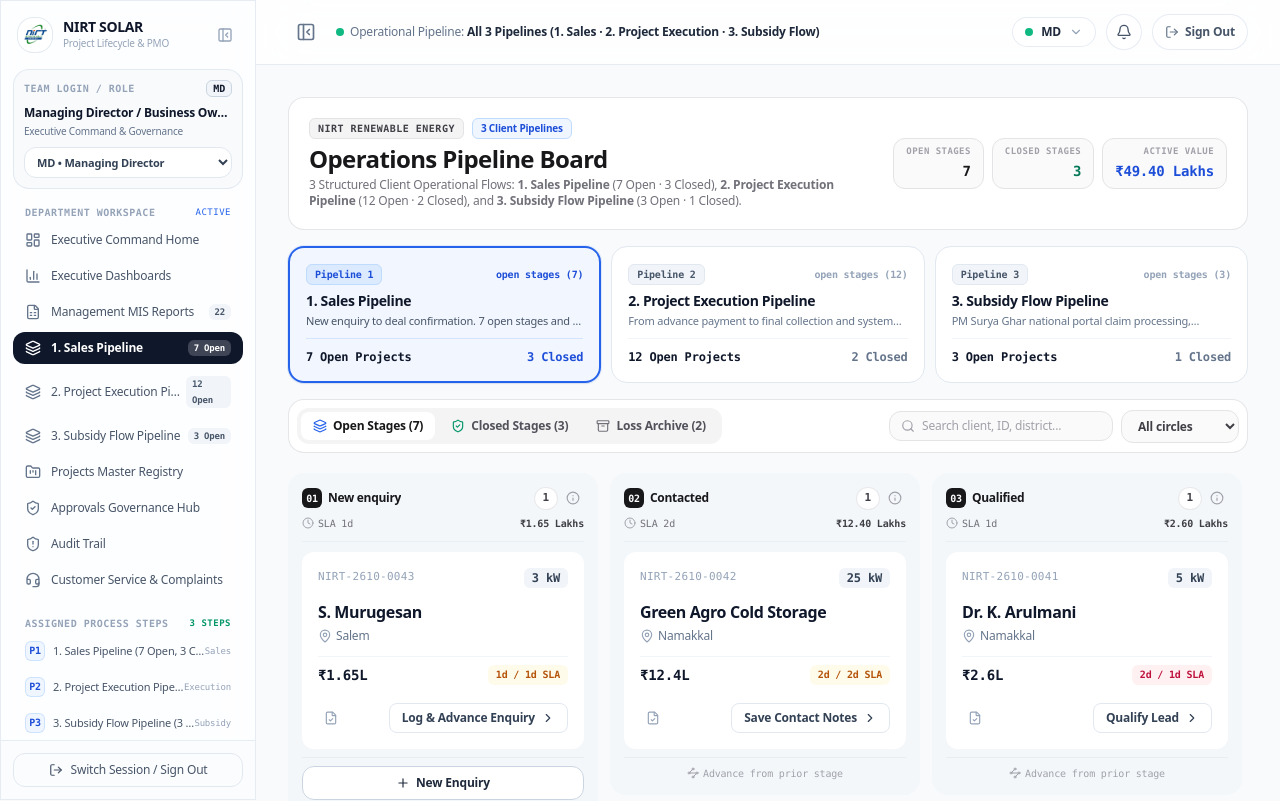
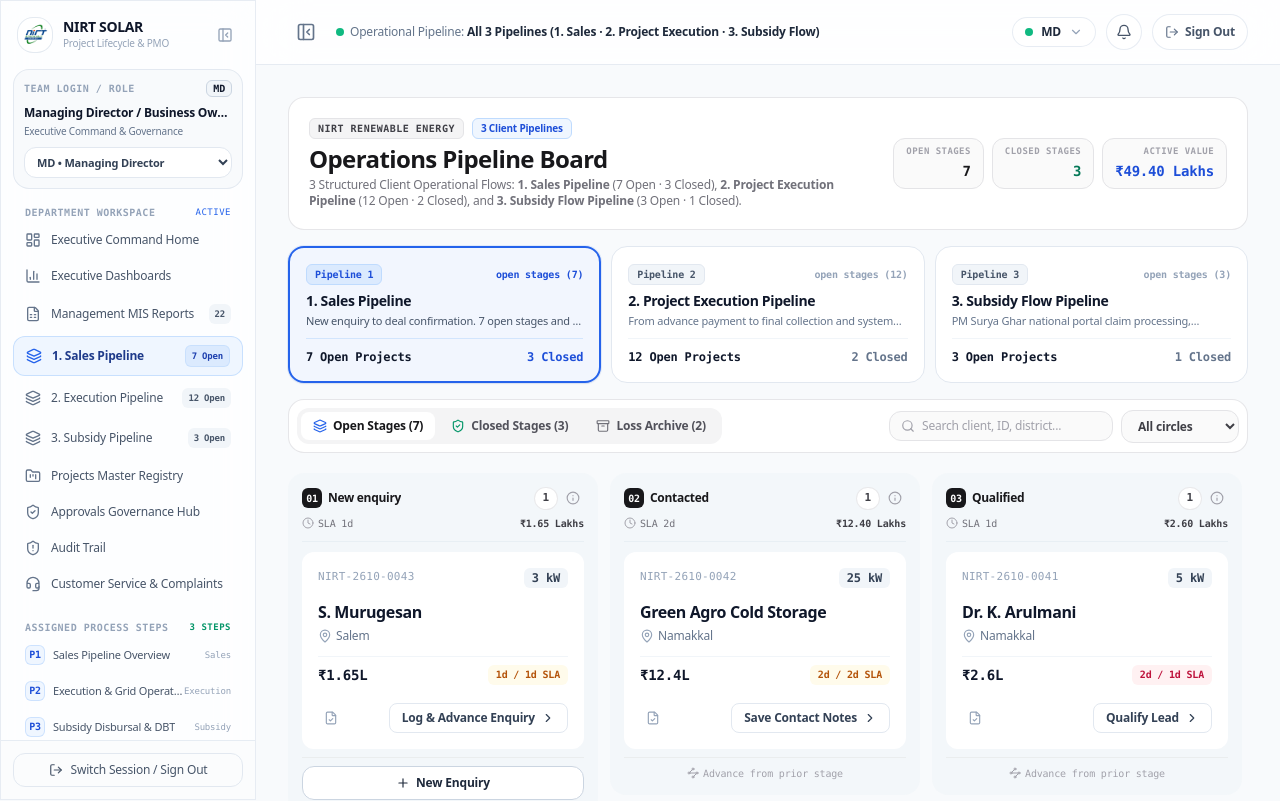
Before and after one commit to Unavee/nirt_UI, a React (Vite) app: page /pipelines in a window 1280 px wide. Shown: the top 801 px of the page. Built offline with nearby package versions, Linux system fonts and the light colour scheme.

Commit message:
fix(sidebar): soften all active states to blue-50, remove remaining bg-slate-900 from governance links

```diff
--- a/src/components/Sidebar.jsx
+++ b/src/components/Sidebar.jsx
@@ -220,20 +220,20 @@ export default function Sidebar() {
                 to={targetUrl}
                 className={`apple-button flex items-center justify-between px-3 py-2 rounded-xl text-xs font-medium transition-all ${
                   isActive
-                    ? "bg-slate-900 text-white font-semibold shadow-xs"
+                    ? "bg-blue-50 text-blue-900 font-semibold border border-blue-200/80 shadow-2xs"
                     : "text-slate-600 hover:text-slate-900 hover:bg-slate-100/80"
                 } ${isCollapsed ? "justify-center px-2" : ""}`}
                 title={isCollapsed ? item.label : ""}
               >
-                <div className="flex items-center space-x-2.5 min-w-0">
-                  <Icon className={`w-4 h-4 shrink-0 ${isActive ? "text-white" : "text-slate-500"}`} />
+                <div className="flex items-center space-x-2.5 min-w-0 flex-1 mr-1">
+                  <Icon className={`w-4 h-4 shrink-0 ${isActive ? "text-blue-600" : "text-slate-500"}`} />
                   {!isCollapsed && <span className="truncate">{item.label}</span>}
                 </div>
                 {!isCollapsed && item.badge && (
                   <span
-                    className={`text-[9px] font-mono font-bold px-1.5 py-0.2 rounded-md ${
+                    className={`text-[9px] font-mono font-bold px-1.5 py-0.5 rounded-md whitespace-nowrap shrink-0 ${
                       isActive
-                        ? "bg-white/20 text-white"
+                        ? "bg-blue-100 text-blue-800 border border-blue-200/60"
                         : "bg-slate-100 text-slate-600"
                     }`}
                   >
@@ -324,7 +324,7 @@ export default function Sidebar() {
                 to="/audit"
                 className={`apple-button flex items-center space-x-2.5 px-3 py-2 rounded-xl text-xs font-medium transition-all ${
                   pathname === "/audit"
-                    ? "bg-slate-900 text-white shadow-xs font-semibold"
+                    ? "bg-blue-50 text-blue-900 font-semibold border border-blue-200/80 shadow-2xs"
                     : "text-slate-600 hover:text-slate-900 hover:bg-slate-100/70"
                 } ${isCollapsed ? "justify-center px-2" : ""}`}
                 title={isCollapsed ? "Audit Trail" : ""}
@@ -336,7 +336,7 @@ export default function Sidebar() {
                 to="/settings/users"
                 className={`apple-button flex items-center space-x-2.5 px-3 py-2 rounded-xl text-xs font-medium transition-all ${
                   pathname === "/settings/users"
-                    ? "bg-slate-900 text-white shadow-xs font-semibold"
+                    ? "bg-blue-50 text-blue-900 font-semibold border border-blue-200/80 shadow-2xs"
                     : "text-slate-600 hover:text-slate-900 hover:bg-slate-100/70"
                 } ${isCollapsed ? "justify-center px-2" : ""}`}
                 title={isCollapsed ? "Users & Roles Governance" : ""}
--- a/src/data/roleWorkspaceConfig.js
+++ b/src/data/roleWorkspaceConfig.js
@@ -1,8 +1,8 @@
 // NIRT Solar EPC - Role & departmental workspace configuration
 // Strictly aligned with client specification:
 // 1. Sales Pipeline (7 Open, 3 Closed)
-// 2. Project Execution Pipeline (12 Open, 2 Closed)
-// 3. Subsidy Flow Pipeline (3 Open, 1 Closed)
+// 2. Execution Pipeline (12 Open, 2 Closed)
+// 3. Subsidy Pipeline (3 Open, 1 Closed)
 
 export const ROLE_WORKSPACES = {
   sales_rep: {
@@ -60,7 +60,7 @@ export const ROLE_WORKSPACES = {
     pipelineCode: "2",
     menuItems: [
       { label: "Store & Inventory Desk", href: "/", icon: "Truck" },
-      { label: "2. Project Execution Pipeline", href: "/pipelines?pipeline=execution", icon: "Layers", badge: "12 Open" },
+      { label: "2. Execution Pipeline", href: "/pipelines?pipeline=execution", icon: "Layers", badge: "12 Open" },
       { label: "Procurement & BoM", href: "/projects/NIRT-26-0042", icon: "Package", tabTarget: "procurement" },
       { label: "Store & Inventory", href: "/projects/NIRT-26-0042", icon: "Warehouse", tabTarget: "store" },
       { label: "Material Pending Report", href: "/reports", icon: "FileSpreadsheet" }
@@ -82,7 +82,7 @@ export const ROLE_WORKSPACES = {
     pipelineCode: "2",
     menuItems: [
       { label: "EPC Site Operations", href: "/", icon: "Wrench" },
-      { label: "2. Project Execution Pipeline", href: "/pipelines?pipeline=execution", icon: "Layers", badge: "12 Open" },
+      { label: "2. Execution Pipeline", href: "/pipelines?pipeline=execution", icon: "Layers", badge: "12 Open" },
       { label: "Installation & Site Erection", href: "/projects/NIRT-26-0042", icon: "Activity", tabTarget: "installation" },
       { label: "Inspection & Commissioning", href: "/projects/NIRT-26-0042", icon: "ShieldCheck", tabTarget: "inspection" },
       { label: "Net Metering Synchronisation", href: "/projects/NIRT-26-0042", icon: "Zap", tabTarget: "net_metering" },
@@ -106,7 +106,7 @@ export const ROLE_WORKSPACES = {
     pipelineCode: "2",
     menuItems: [
       { label: "Liaison Command Desk", href: "/", icon: "Zap" },
-      { label: "2. Project Execution Pipeline", href: "/pipelines?pipeline=execution", icon: "Layers", badge: "12 Open" },
+      { label: "2. Execution Pipeline", href: "/pipelines?pipeline=execution", icon: "Layers", badge: "12 Open" },
       { label: "TANGEDCO Feasibility Sanctions", href: "/projects/NIRT-26-0042", icon: "Zap", tabTarget: "feasibility" },
       { label: "DISCOM Application Filing", href: "/projects/NIRT-26-0042", icon: "Building2", tabTarget: "discom_application" },
       { label: "Bi-directional Net Metering", href: "/projects/NIRT-26-0042", icon: "Zap", tabTarget: "net_metering" },
@@ -129,7 +129,7 @@ export const ROLE_WORKSPACES = {
     pipelineCode: "2",
     menuItems: [
       { label: "Accounts Desk Home", href: "/", icon: "IndianRupee" },
-      { label: "2. Project Execution Pipeline", href: "/pipelines?pipeline=execution", icon: "Layers", badge: "12 Open" },
+      { label: "2. Execution Pipeline", href: "/pipelines?pipeline=execution", icon: "Layers", badge: "12 Open" },
       { label: "Financial Dashboard", href: "/dashboards", icon: "BarChart3" },
       { label: "80% Advance Clearance", href: "/projects/NIRT-26-0042", icon: "CreditCard", tabTarget: "financials" },
       { label: "Final Payment & NOC", href: "/projects/NIRT-26-0042", icon: "CheckCircle2", tabTarget: "final_payment" },
@@ -153,7 +153,7 @@ export const ROLE_WORKSPACES = {
     pipelineCode: "3",
     menuItems: [
       { label: "PM Surya Ghar Desk", href: "/", icon: "Landmark" },
-      { label: "3. Subsidy Flow Pipeline", href: "/pipelines?pipeline=subsidy", icon: "Layers", badge: "3 Open" },
+      { label: "3. Subsidy Pipeline", href: "/pipelines?pipeline=subsidy", icon: "Layers", badge: "3 Open" },
       { label: "Subsidy DBT Management", href: "/projects/NIRT-26-0042", icon: "Landmark", tabTarget: "subsidy_management" },
       { label: "Project Closure & Handover", href: "/projects/NIRT-26-0042", icon: "Award", tabTarget: "project_closure" },
       { label: "Subsidy Status Report", href: "/reports", icon: "FileSpreadsheet" }
@@ -177,8 +177,8 @@ export const ROLE_WORKSPACES = {
       { label: "Executive Dashboards", href: "/dashboards", icon: "BarChart3" },
       { label: "Management MIS Reports", href: "/reports", icon: "FileSpreadsheet", badge: "22" },
       { label: "1. Sales Pipeline", href: "/pipelines?pipeline=sales", icon: "Layers", badge: "7 Open" },
-      { label: "2. Project Execution Pipeline", href: "/pipelines?pipeline=execution", icon: "Layers", badge: "12 Open" },
-      { label: "3. Subsidy Flow Pipeline", href: "/pipelines?pipeline=subsidy", icon: "Layers", badge: "3 Open" },
+      { label: "2. Execution Pipeline", href: "/pipelines?pipeline=execution", icon: "Layers", badge: "12 Open" },
+      { label: "3. Subsidy Pipeline", href: "/pipelines?pipeline=subsidy", icon: "Layers", badge: "3 Open" },
       { label: "Projects Master Registry", href: "/projects", icon: "FolderKanban" },
       { label: "Approvals Governance Hub", href: "/approvals", icon: "ShieldCheck" },
       { label: "Audit Trail", href: "/audit", icon: "ShieldAlert" },
@@ -186,9 +186,9 @@ export const ROLE_WORKSPACES = {
       { label: "Mobile Field Hub", href: "/field", icon: "Smartphone", mobileOnly: true }
     ],
     assignedSteps: [
-      { step: "P1", name: "1. Sales Pipeline (7 Open, 3 Closed)", pipeline: "Sales", status: "Lead to Order" },
-      { step: "P2", name: "2. Project Execution Pipeline (12 Open, 2 Closed)", pipeline: "Execution", status: "Advance to Completion" },
-      { step: "P3", name: "3. Subsidy Flow Pipeline (3 Open, 1 Closed)", pipeline: "Subsidy", status: "Claim to DBT" }
+      { step: "P1", name: "Sales Pipeline Overview", pipeline: "Sales", status: "Lead to Order" },
+      { step: "P2", name: "Execution & Grid Operations", pipeline: "Execution", status: "Advance to Completion" },
+      { step: "P3", name: "Subsidy Disbursal & DBT", pipeline: "Subsidy", status: "Claim to DBT" }
     ],
     spotlightTabs: "ALL"
   },
@@ -205,17 +205,17 @@ export const ROLE_WORKSPACES = {
       { label: "Executive Dashboards", href: "/dashboards", icon: "BarChart3" },
       { label: "Management MIS Reports", href: "/reports", icon: "FileSpreadsheet", badge: "22" },
       { label: "1. Sales Pipeline", href: "/pipelines?pipeline=sales", icon: "Layers", badge: "7 Open" },
-      { label: "2. Project Execution Pipeline", href: "/pipelines?pipeline=execution", icon: "Layers", badge: "12 Open" },
-      { label: "3. Subsidy Flow Pipeline", href: "/pipelines?pipeline=subsidy", icon: "Layers", badge: "3 Open" },
+      { label: "2. Execution Pipeline", href: "/pipelines?pipeline=execution", icon: "Layers", badge: "12 Open" },
+      { label: "3. Subsidy Pipeline", href: "/pipelines?pipeline=subsidy", icon: "Layers", badge: "3 Open" },
       { label: "Projects Master Registry", href: "/projects", icon: "FolderKanban" },
       { label: "Approvals Governance Hub", href: "/approvals", icon: "ShieldCheck" },
       { label: "Audit Trail", href: "/audit", icon: "ShieldAlert" },
       { label: "Customer Service & Complaints", href: "/service", icon: "Headset" }
     ],
     assignedSteps: [
-      { step: "P1", name: "1. Sales Pipeline (7 Open, 3 Closed)", pipeline: "Sales", status: "Lead to Order" },
-      { step: "P2", name: "2. Project Execution Pipeline (12 Open, 2 Closed)", pipeline: "Execution", status: "Advance to Completion" },
-      { step: "P3", name: "3. Subsidy Flow Pipeline (3 Open, 1 Closed)", pipeline: "Subsidy", status: "Claim to DBT" }
+      { step: "P1", name: "Sales Pipeline Overview", pipeline: "Sales", status: "Lead to Order" },
+      { step: "P2", name: "Execution & Grid Operations", pipeline: "Execution", status: "Advance to Completion" },
+      { step: "P3", name: "Subsidy Disbursal & DBT", pipeline: "Subsidy", status: "Claim to DBT" }
     ],
     spotlightTabs: "ALL"
   }
```
